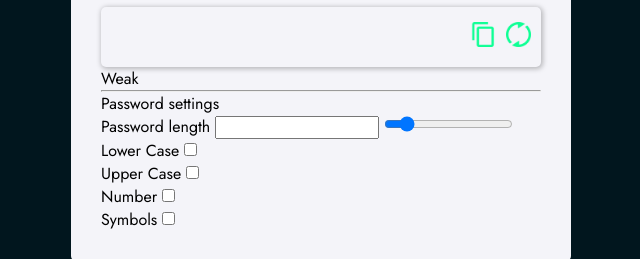
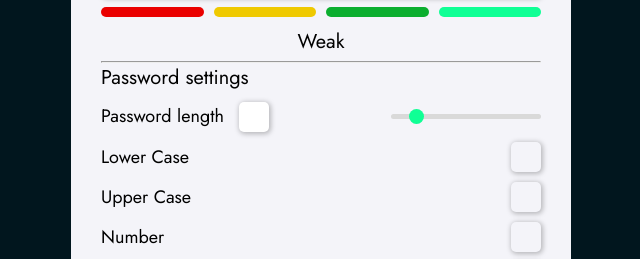
Before and after one commit to Asimcoded/password-generator, a plain HTML site: page index.html in a window 1280 px wide. Shown: the part 306-565 px from the top of the page, without its empty margins (319-959 px from the left). Drawn offline with Linux system fonts and the light colour scheme.

Commit message:
Added Styling

```diff
--- a/index.html
+++ b/index.html
@@ -19,10 +19,10 @@
             </div>
             <div class="indication-container">
                 <div class="indicator-box">
-                    <div class="indication-bar"></div>
-                    <div class="indication-bar"></div>
-                    <div class="indication-bar"></div>
-                    <div class="indication-bar"></div>
+                    <div class="indication-bar weak"></div>
+                    <div class="indication-bar medium"></div>
+                    <div class="indication-bar strong"></div>
+                    <div class="indication-bar vstrong"></div>
                 </div>
                 <p>Weak</p>
             </div>
--- a/script.js
+++ b/script.js
@@ -0,0 +1,5 @@
+const range = document.getElementById('range');
+range.addEventListener("input",(e)=>{
+    range.style.backgorund = `linear-gradient(to right, var(--accent) 0%,var(--accent) ${e.target.value}%,var(--skeleton))`
+    console.log(e.target.value);
+})
--- a/style.css
+++ b/style.css
@@ -76,7 +76,115 @@ h1{
     margin-left: 10px;
 }
 
+.indication-container{
+    text-align: center;
+    margin: 10px 0 5px 0;
+}
 
+.indicator-box{
+    display: flex;
+    justify-content: center;
+}
+.indicator-box .indication-bar{
+    height: 10px;
+    width: 25%;
+    background: var(--skeleton);
+    margin-right: 10px;
+    border-radius: 10px;
+}
+.indicator-box .indication-bar:last-child{
+    margin-right: 0;
+}
+
+.indicator-box .weak{
+    background-color: var(--weak);
+}
+.indicator-box .medium{
+    background-color: var(--medium);
+}
+.indicator-box .strong{
+    background-color: var(--strong);
+}
+.indicator-box .vstrong{
+    background-color: var(--accent);
+}
+.indication-container p{
+    /* color: #EA0000; */
+    font-size: 20px;
+    margin-top: 10px;
+}
+.weak{
+    color: var(--weak);
+}
+.medium{
+    color: var(--medium);
+}
+.strong{
+    color:var(--strong)
+}
+.vstrong{
+    color: var(--accent);
+}
+
+.setting-label{
+    font-size: 20px;
+    font-weight: 400;
+}
+.set-box{
+    display: flex;
+    justify-content: space-between;
+    align-items: center;
+    margin: 10px 0;
+}
+.set-box .label{
+    font-size: 18px;
+}
+.set-box input[type="number"]{
+    width: 30px;
+    height: 30px;
+    font-size: 15px;
+    border-radius: 5px;
+    border: none;
+    outline: transparent;
+    box-shadow: var(--shadow-style);
+    margin-left: 10px;
+    text-align: center;
+}
+.set-box input[type="number"]::-webkit-inner-spin-button,
+.set-box input[type="number"]::-webkit-outer-spin-button{
+    -webkit-appearance: none;
+    appearance: none;
+}
+.set-box input[type="range"]{
+    -webkit-appearance: none;
+    appearance: none;
+    width: 150px;
+    height: 5px;
+    border-radius: 5px;
+
+    background-color: var(--skeleton);
+}
+.set-box input[type="range"]::-webkit-slider-thumb{
+    background-color: var(--accent);
+    -webkit-appearance: none;
+    appearance: none;
+    border-radius:50%;
+    width: 15px;
+    height: 15px;
+}
+.set-box input[type="checkbox"]{
+    appearance: none;
+    border: none;
+    outline: transparent;
+    height: 30px;
+    width: 30px;
+    border-radius: 5px;
+    box-shadow: var(--shadow-style);
+}
+.set-box input[type="checkbox"]:checked{
+    background-image: url(images/check.png);
+    background-size: cover;
+}
 .social-box{
     display: flex;
     justify-content: space-between;
```
Also changed, not shown: images/check.png (added).
